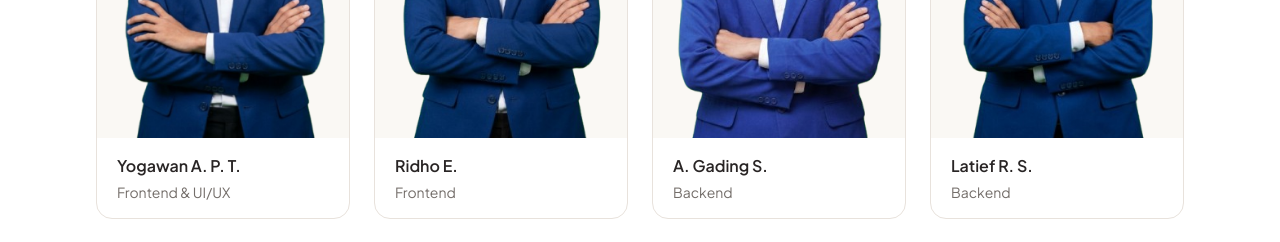
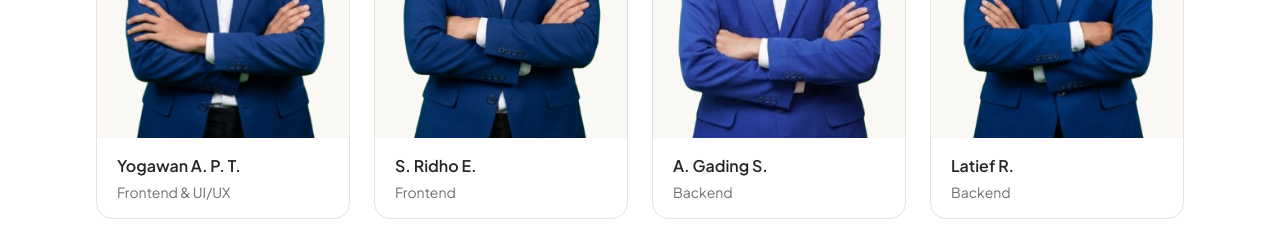
Before and after one commit to yogawan/ruangpijar, a Next.js app: page /about in a window 1280 px wide. Shown: the part 3068-3310 px from the top of the page. Built offline with nearby package versions, Linux system fonts and the light colour scheme.

Commit message:
fix(about): correct team member names in the About page

```diff
--- a/app/about/page.tsx
+++ b/app/about/page.tsx
@@ -56,9 +56,9 @@ const principles = [
 
 const team = [
   ["Yogawan A. P. T.", "Frontend & UI/UX", "/Yogawan.png"],
-  ["Ridho E.", "Frontend", "/Ridho.png"],
+  ["S. Ridho E.", "Frontend", "/Ridho.png"],
   ["A. Gading S.", "Backend", "/Gading.png"],
-  ["Latief R. S.", "Backend", "/Latief.png"],
+  ["Latief R.", "Backend", "/Latief.png"],
 ];
 
 export default function AboutPage() {
```
